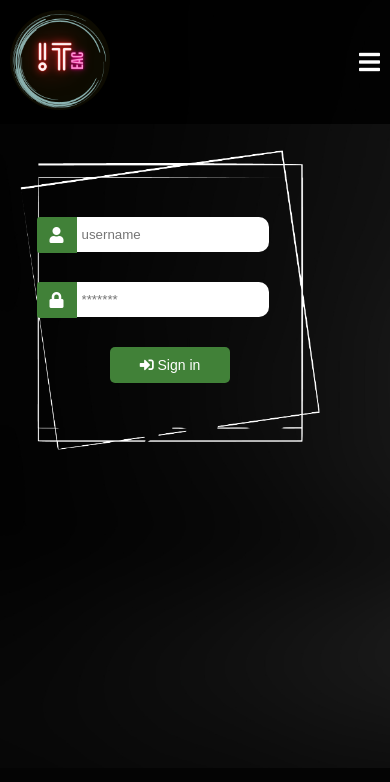
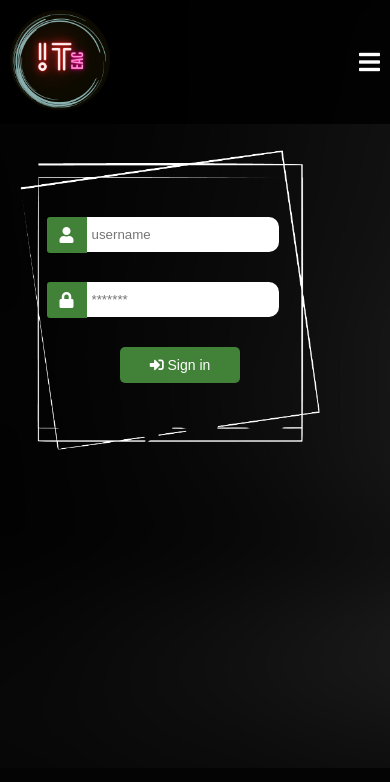
Before and after one commit to Vinoth82003/iteac-frontend, a plain HTML site: page index.html in a window 390 px wide. Drawn offline with Linux system fonts and the light colour scheme.

Commit message:
little change

```diff
--- a/style.css
+++ b/style.css
@@ -412,4 +412,15 @@ border-radius: 50%;
             opacity: 0;
         }
     }
+
+    .signin {
+        width: 100%;
+        height: 100%;
+        display: flex;
+        flex-direction: column;
+        align-items: center;
+        justify-content: center;
+        margin-left: 20px;
+        gap: 30px;
+    }
 }
```
